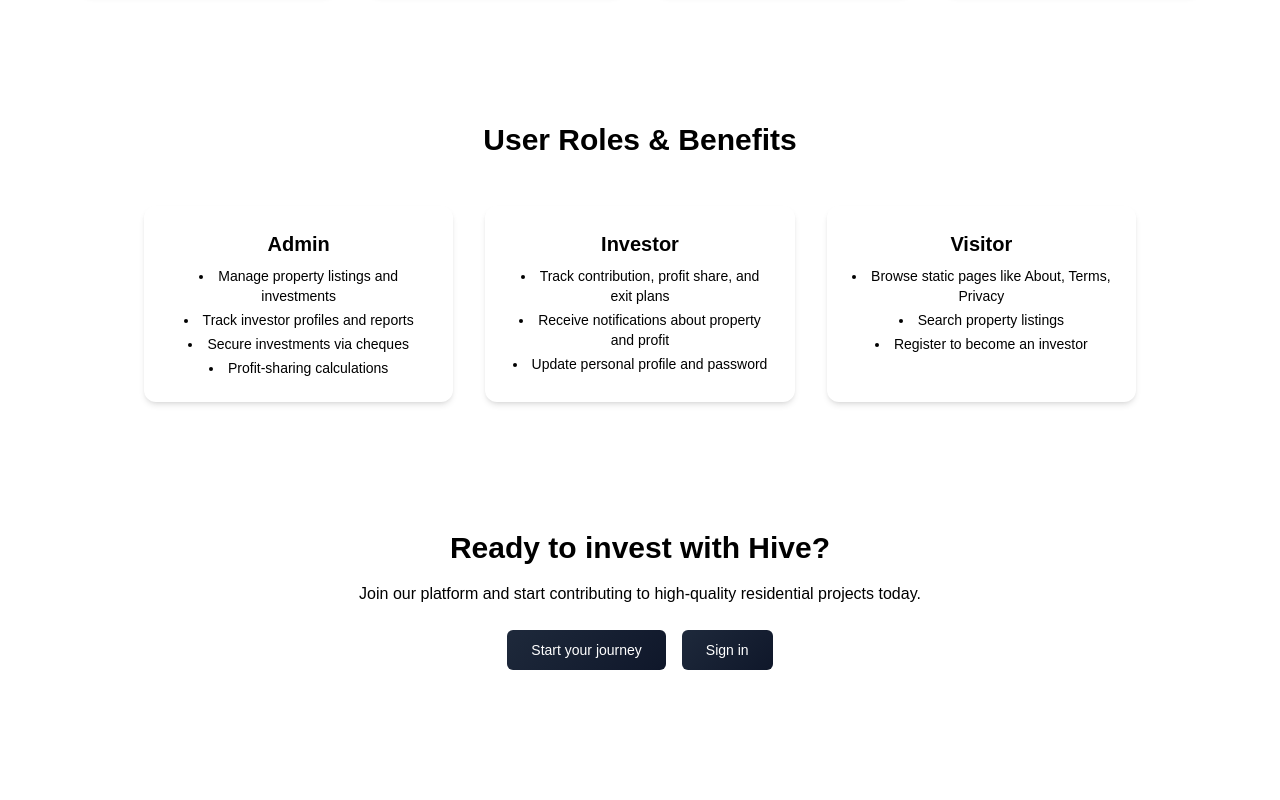
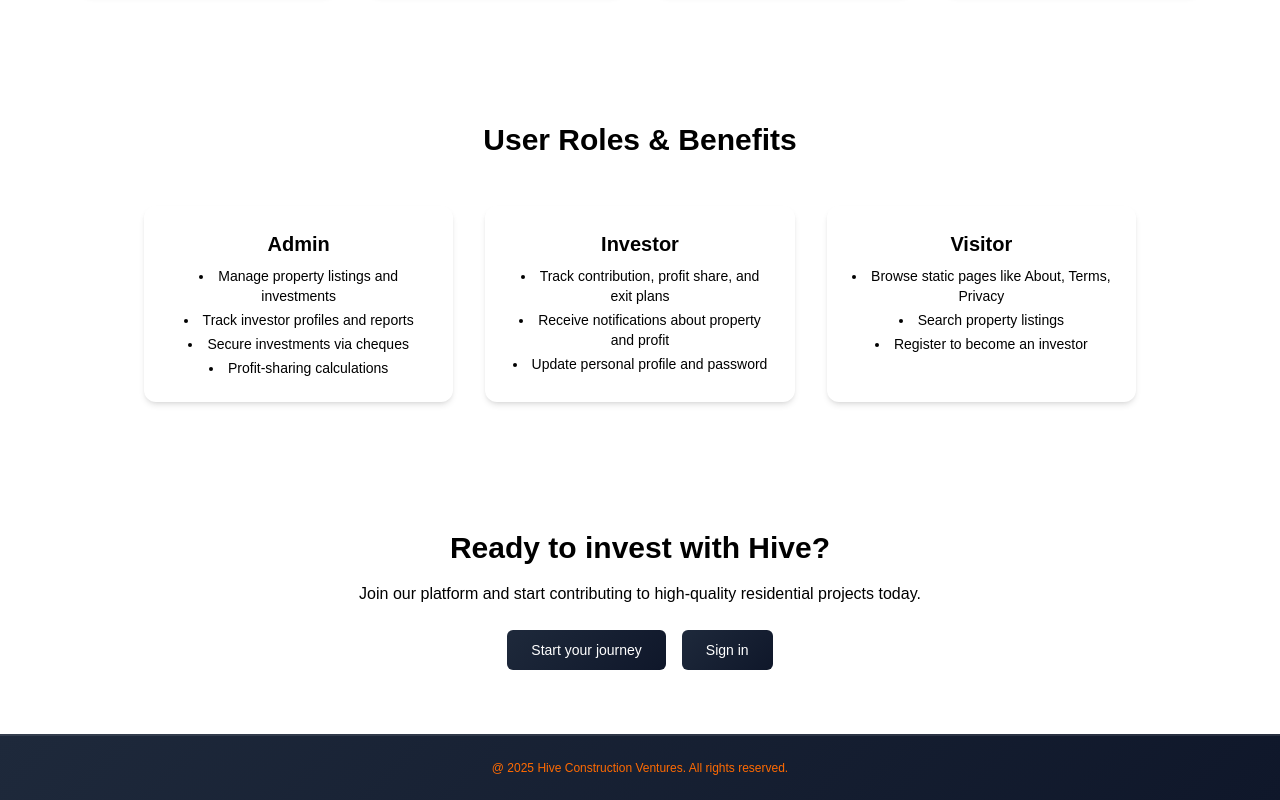
Before and after one commit to workfatima829/hive-construction-client, a Next.js app: page / in a window 1280 px wide. Shown: the part 1467-2267 px from the top of the page. Before the commit the page ends 2201 px from the top, so only its background shows below. Built offline with nearby package versions, Linux system fonts and the light colour scheme.

Commit message:
feat: create the footer

```diff
--- a/app/layout.tsx
+++ b/app/layout.tsx
@@ -1,13 +1,16 @@
-import Navbar from "@/components/layout/Navbar";
+import Footer from "@/components/layout/Footer";
 import "./styles/globals.css";
 import { Providers } from "./provider";
 
 export default function RootLayout({ children }: { children: React.ReactNode }) {
   return (
     <html lang="en">
-      <body className="bg-gray-50">
+      <body className="bg-gray-50 min-h-screen">
         <Providers>
-          <main>{children}</main>
+          <div className="min-h-screen flex flex-col">
+            <main className="flex-1">{children}</main>
+            <Footer />
+          </div>
         </Providers>
       </body>
     </html>
--- /dev/null
+++ b/components/layout/Footer.tsx
@@ -0,0 +1,16 @@
+import Link from "next/link";
+
+export default function Footer() {
+  const accentColor = "oklch(70.5% 0.213 47.604)";
+  return (
+    <footer
+      className="mt-auto border-t border-white/10"
+      style={{ background: "linear-gradient(135deg, #1e293b 0%, #0f172a 100%)" }}
+    >
+        <div className="pt-6 pb-6 border-t border-white/10 text-xs text-center" style={{ color: accentColor }}>
+          @ {new Date().getFullYear()} Hive Construction Ventures. All rights reserved.
+        </div>
+
+    </footer>
+  );
+}
```
